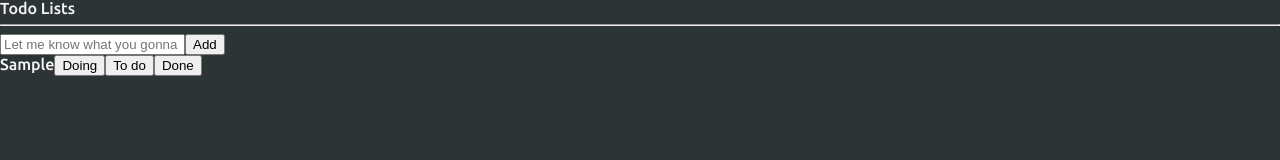
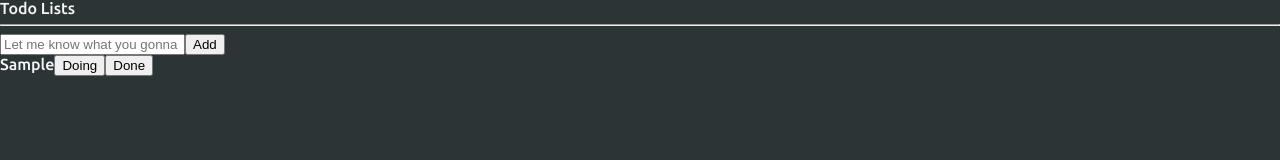
Before and after one commit to jh0152park/ReactJS_Todo, a React (Create React App) app in the folder todolist/: page / in a window 1280 px wide. Both pictures are taken after typing "Sample" into the empty fields and a click on the button "Add". Shown: the top 160 px of the page. Built offline with nearby package versions, Linux system fonts and the light colour scheme.

Commit message:
added buttons and handle function

```diff
--- a/todolist/src/components/Todo.tsx
+++ b/todolist/src/components/Todo.tsx
@@ -1,12 +1,22 @@
-import { ITodo } from "../atoms";
+import { useSetRecoilState } from "recoil";
+import { ITodo, todoState } from "../atoms";
 
-function Todo({ text }: ITodo) {
+function Todo({ text, category, id }: ITodo) {
+    const setTodo = useSetRecoilState(todoState);
+    const onClick = (ctg: ITodo["category"]) => {};
+
     return (
         <li>
             <span>{text}</span>
-            <button>Doing</button>
-            <button>To do</button>
-            <button>Done</button>
+            {category !== "DOING" && (
+                <button onClick={() => onClick("DOING")}>Doing</button>
+            )}
+            {category !== "TO_DO" && (
+                <button onClick={() => onClick("TO_DO")}>To do</button>
+            )}
+            {category !== "DONE" && (
+                <button onClick={() => onClick("DONE")}>Done</button>
+            )}
         </li>
     );
 }
```
